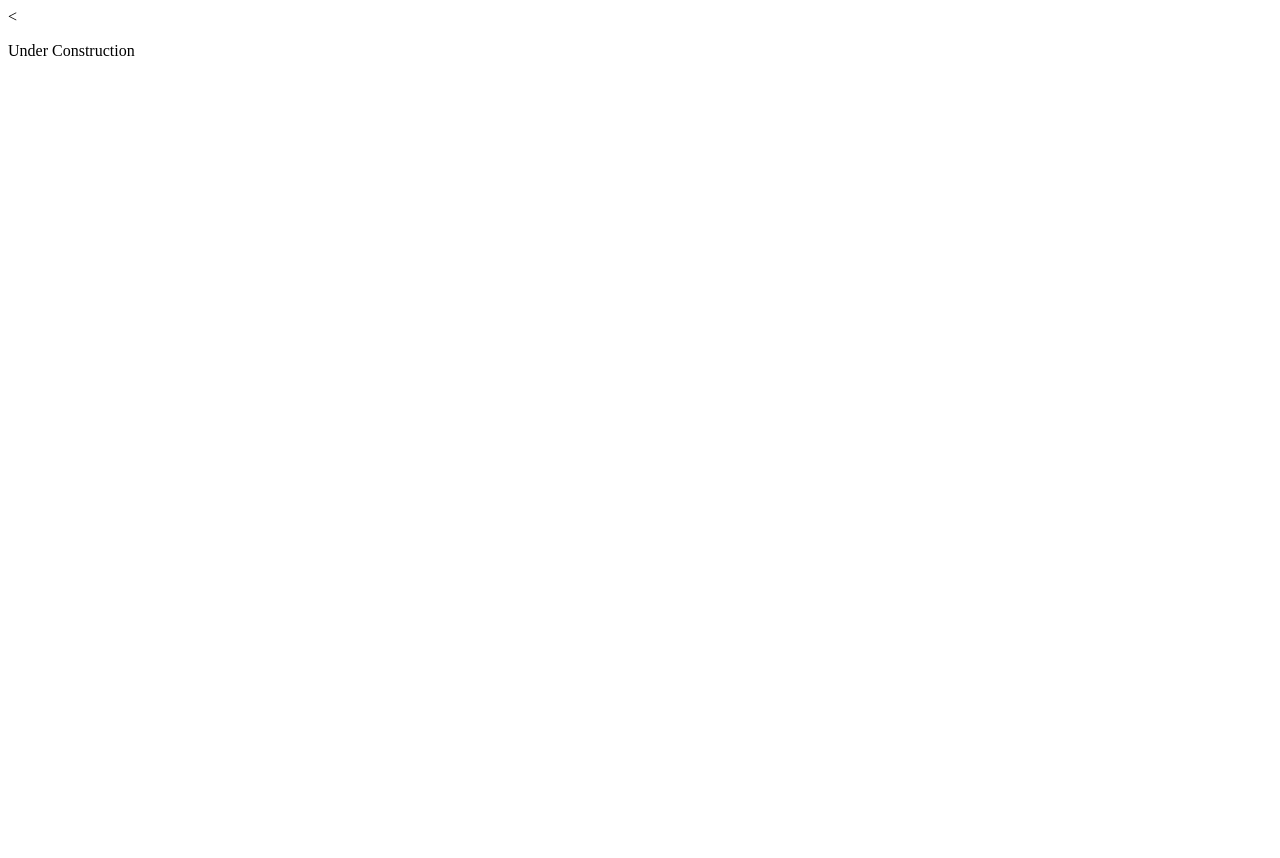
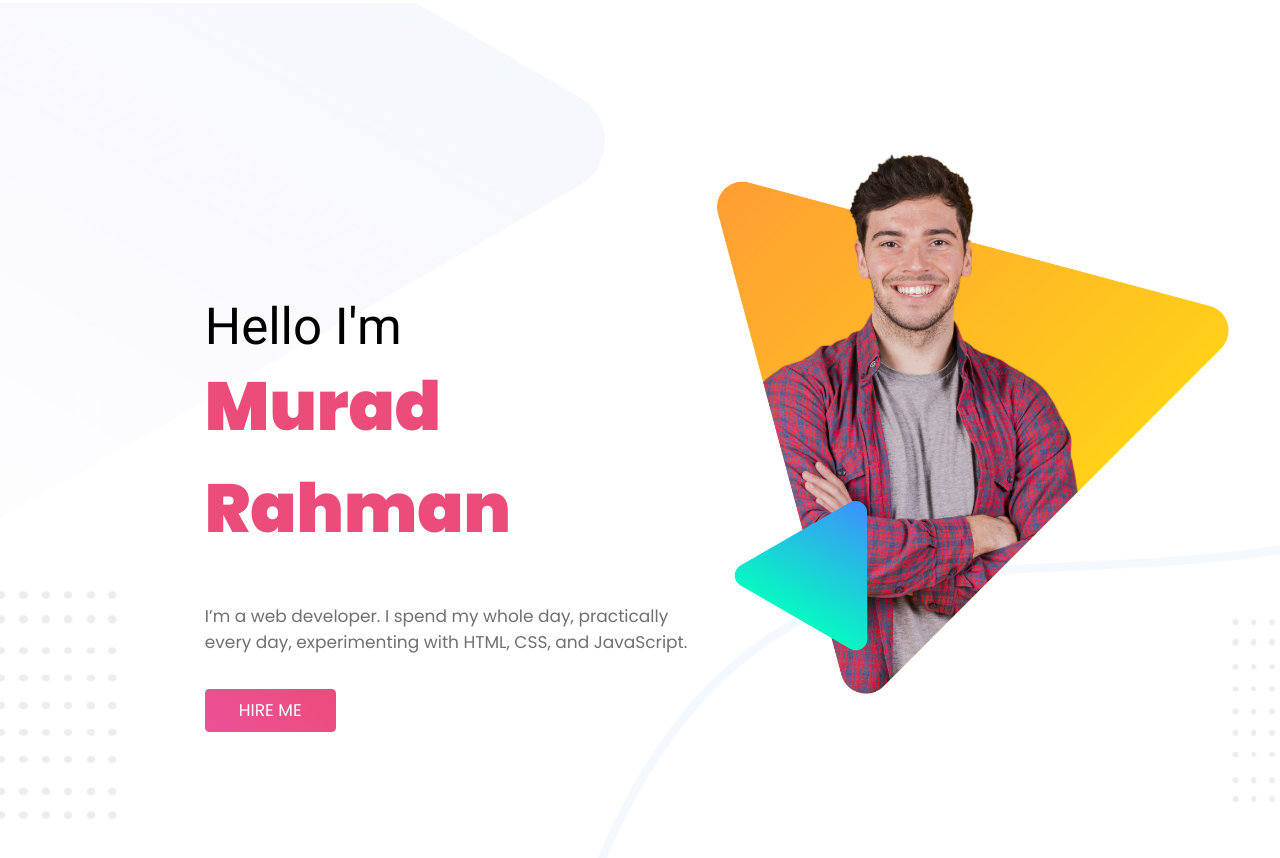
Before and after one commit to mrmuradcse/Simple-Personal-Website, a plain HTML site: page index.html in a window 1280 px wide. Before the commit the page ends 800 px from the top, so only its background shows below. Drawn offline with Linux system fonts and the light colour scheme.

Commit message:
header done

```diff
--- a/index.html
+++ b/index.html
@@ -1,9 +1,28 @@
 <!DOCTYPE html>
-<
+
 <head>
     <title>Personal Website</title>
+
+    <link href="https://fonts.googleapis.com/css2?family=Poppins:wght@400;700;900&family=Roboto:wght@100;300;400&display=swap" rel="stylesheet">
+    <link rel="stylesheet" href="style.css">
 </head>
 <body>
-    <p>Under Construction</p>
+
+    <section class="header-banner">
+        <div id="naming-part" class="half-width">
+            <h1>Hello I'm <br> <span class="pink-highlight">Murad Rahman</span></h1>
+
+            <p>I’m a web developer. I spend my whole day, practically every day, experimenting with HTML, CSS, and JavaScript.</p>
+
+            <a class="link-button" target="_blank" href="https://www.linkedin.com/in/muradrahmanmr/">HIRE ME</a>
+        </div>
+
+        <div class="half-width">
+            <img src="images/peter.png" alt="Loading..">
+        </div>
+    </section>
+
+
+
 </body>
 </html>
--- /dev/null
+++ b/style.css
@@ -0,0 +1,59 @@
+body{
+    margin: 0px;
+    font-family: 'Poppins', sans-serif;
+
+}
+
+h1{
+    font-family: 'Roboto', sans-serif;
+    font-weight: normal;
+    font-size: 60px;
+}
+
+.pink-highlight{
+    font-family: 'Poppins', sans-serif;
+    color:#EC4C7A;
+    font-size: 80px;
+    font-weight: 800;
+}
+p{
+    color: #707070;
+    font-size: 20px;
+}
+
+.half-width{
+    width:40%;
+    float:left;
+    padding-top: 180px;
+    padding-bottom: 10px;
+}
+
+img{
+    width: 100%;
+}
+
+#naming-part{
+    margin-left: 8%;
+    padding-left: 8%;
+    padding-top: 300px;
+}
+
+.header-banner{
+    background-image: url("images/header-bg.png");
+    background-repeat: no-repeat;
+    background-position: left;
+    height: 1080px;
+    zoom: 85%;
+}
+
+.link-button{
+    text-decoration: none;
+    background: linear-gradient(45deg, #EC5197, #EC4C7A);
+    padding: 10px 40px;
+    border-radius: 5px;
+    color: white;
+    font-weight: 300;
+    font-size: 20px;
+    display: inline-block; /* The <a> tag is an inline element and therefore cannot have a top or bottom margin. But you can solve this by applying display: inline-block; to it. */
+    margin-top: 20px;
+}
```
Also changed, not shown: images/biography-bg.png (added), images/footer-bg.png (added), images/header-bg.png (added), images/latest-work-bg.png (added), images/latest-work/work-1.png (added), images/latest-work/work-2.jpg (added), images/latest-work/work-3.jpg (added), images/peter.png (added), images/peter_dream.png (added), 1 other file.
